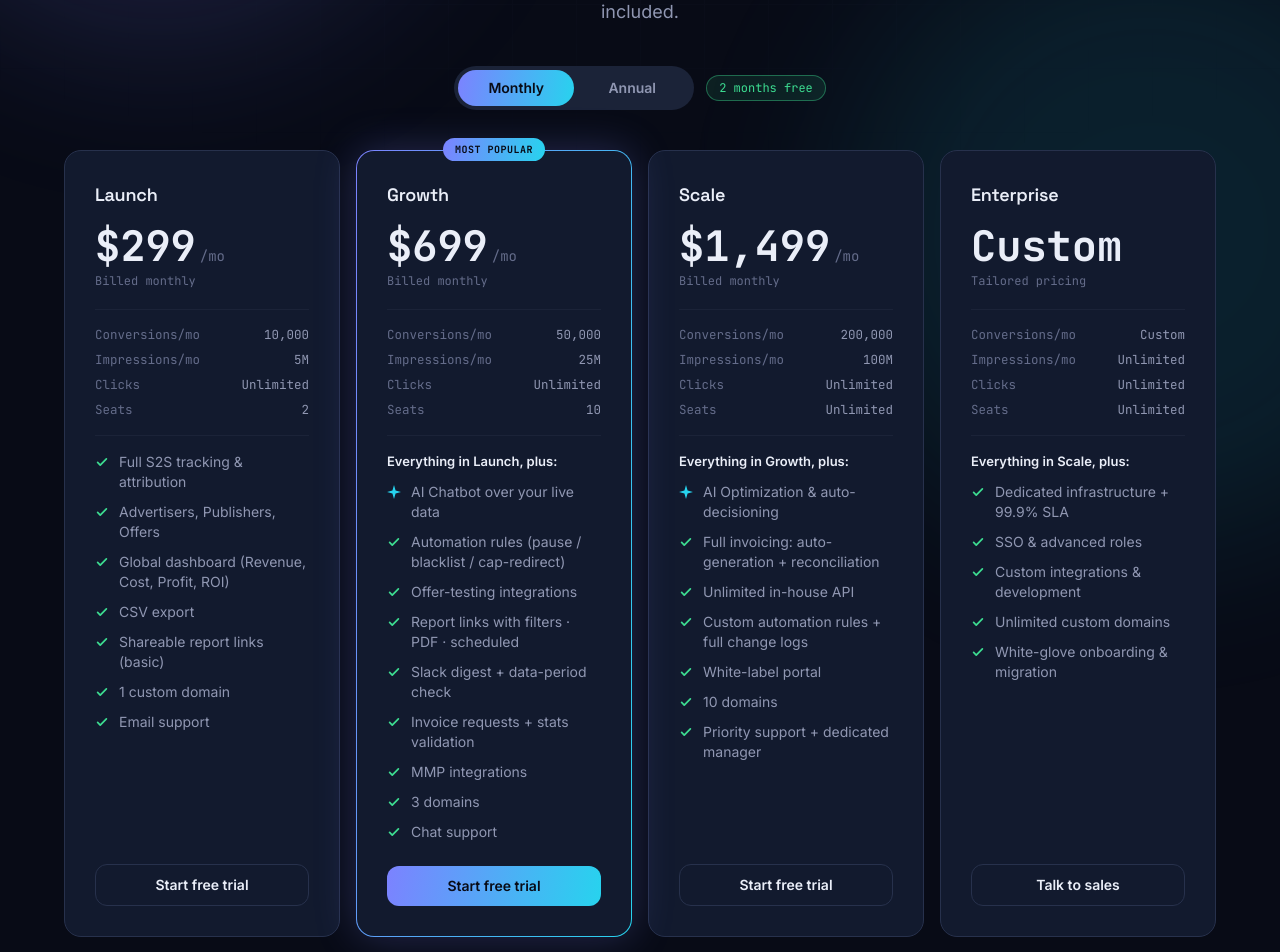
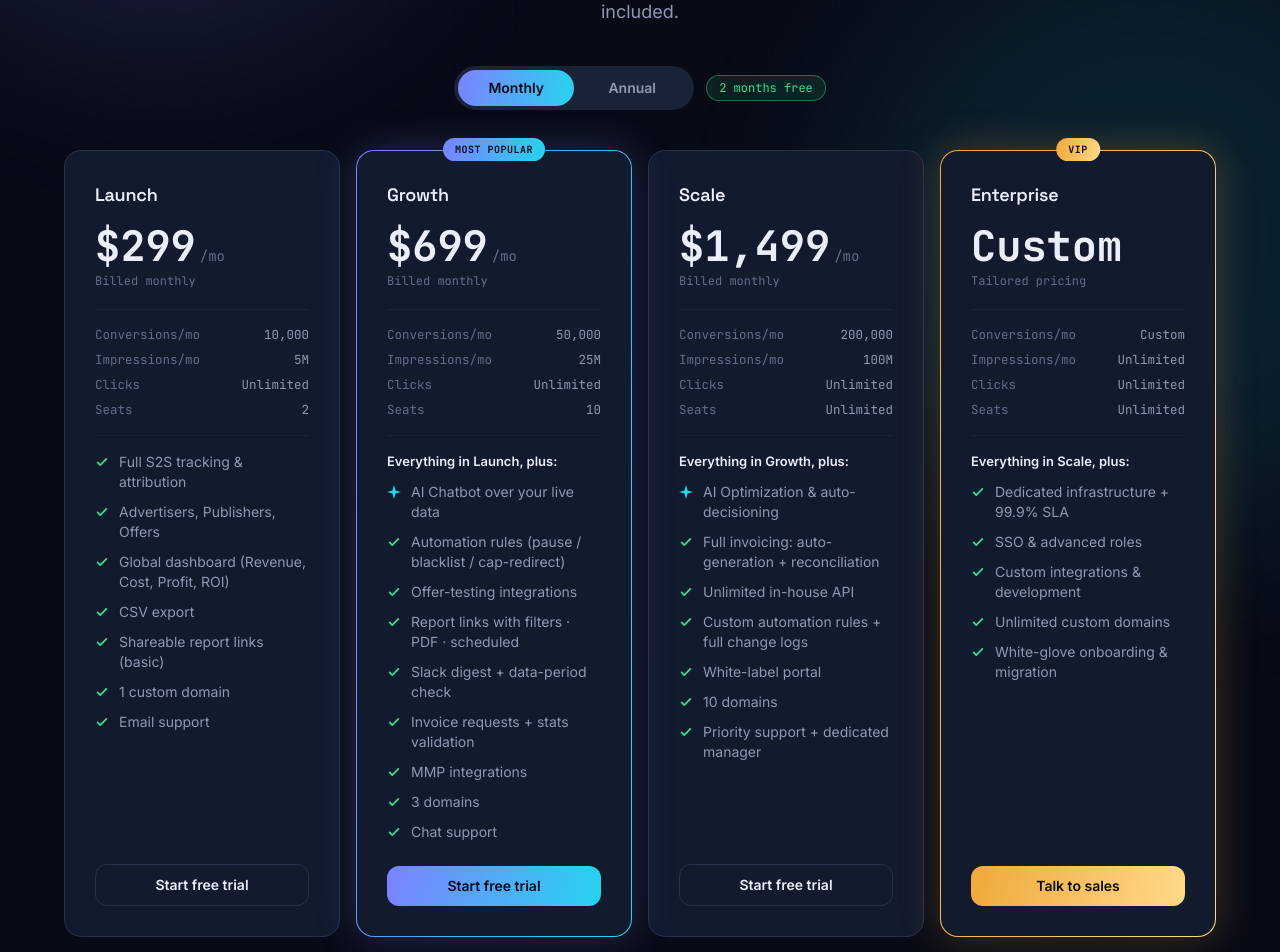
Before and after one commit to charafeddinecherkaoui/Afilize, a Next.js app: page /pricing in a window 1280 px wide. Shown: the part 380-1332 px from the top of the page. Built offline with nearby package versions, Linux system fonts and the light colour scheme.

Commit message:
Give Enterprise card gold VIP styling mirroring Growth card

```diff
--- a/src/app/globals.css
+++ b/src/app/globals.css
@@ -16,6 +16,7 @@
   --good: #3ddc91;
   --warn: #f0a93b;
   --flow: linear-gradient(100deg, #7c82ff 0%, #27d3ee 100%);
+  --flow-gold: linear-gradient(100deg, #f0a93b 0%, #ffd98a 100%);
   --radius: 18px;
 }
 
@@ -131,6 +132,10 @@ h4 {
   background: var(--flow);
 }
 
+.flow-gold-bg {
+  background: var(--flow-gold);
+}
+
 /* ---------- Accessibility & motion (spec §1.9) ---------- */
 :focus-visible {
   outline: 2px solid var(--accent-2);
--- a/src/components/PricingPlans.tsx
+++ b/src/components/PricingPlans.tsx
@@ -127,7 +127,7 @@ function PlanCard({ plan, mode }: { plan: Plan; mode: BillingMode }) {
   const inner = (
     <div
       className={`flex h-full flex-col rounded-[17px] bg-surface p-[30px] ${
-        plan.popular ? "" : "border border-line"
+        plan.popular || plan.custom ? "" : "border border-line"
       }`}
     >
       <h3 className="font-display text-lg font-semibold tracking-[-0.01em]">
@@ -189,7 +189,9 @@ function PlanCard({ plan, mode }: { plan: Plan; mode: BillingMode }) {
         className={`mt-6 block rounded-xl py-2.5 text-center text-sm font-semibold ${
           plan.popular
             ? "flow-bg text-ink transition-shadow hover:shadow-[0_0_24px_rgba(124,130,255,0.45)]"
-            : "border border-line text-text transition-colors hover:border-accent"
+            : plan.custom
+              ? "flow-gold-bg text-ink transition-shadow hover:shadow-[0_0_24px_rgba(240,169,59,0.45)]"
+              : "border border-line text-text transition-colors hover:border-accent"
         }`}
       >
         {plan.cta}
@@ -202,6 +204,16 @@ function PlanCard({ plan, mode }: { plan: Plan; mode: BillingMode }) {
       <div className="relative rounded-[18px] p-px flow-bg shadow-[0_0_40px_rgba(124,130,255,0.25)]">
         <span className="absolute -top-3 left-1/2 z-10 -translate-x-1/2 rounded-full flow-bg px-3 py-1 font-mono text-[10px] font-bold uppercase tracking-wider text-ink">
           Most popular
+        </span>
+        {inner}
+      </div>
+    );
+  }
+  if (plan.custom) {
+    return (
+      <div className="relative rounded-[18px] p-px flow-gold-bg shadow-[0_0_40px_rgba(240,169,59,0.25)]">
+        <span className="absolute -top-3 left-1/2 z-10 -translate-x-1/2 rounded-full flow-gold-bg px-3 py-1 font-mono text-[10px] font-bold uppercase tracking-wider text-ink">
+          VIP
         </span>
         {inner}
       </div>
```
